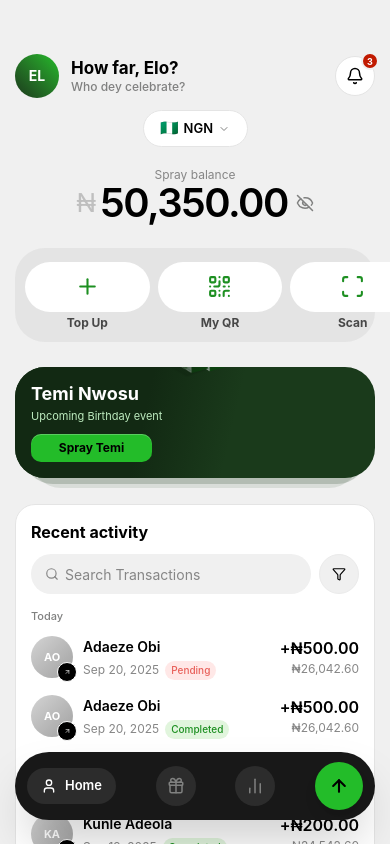
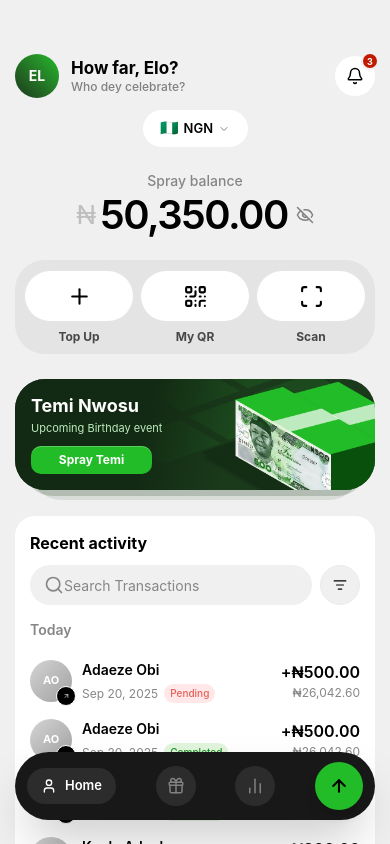
Before and after one commit to Designer-Elo/spraye, a React (Vite) app: page / in a window 390 px wide. Built offline with nearby package versions, Linux system fonts and the light colour scheme; a web font is replaced by a local one.

Commit message:
design: perfect matching illustration scale, icon colors, border removals, floating fix, and typography updates

```diff
--- a/src/App.jsx
+++ b/src/App.jsx
@@ -4,7 +4,7 @@
   Bell, Eye, EyeOff, Search, SlidersHorizontal, QrCode,
   Scan, ArrowLeft, ChevronRight, Check, X, Plus,
   Gift, User, ArrowUp, RefreshCw, LogOut, Info,
-  ChevronDown, BarChart2, Filter
+  ChevronDown, BarChart2, ListFilter
 } from 'lucide-react';
 import nairaIllustration from './assets/naira_spray_illustration.png';
 
@@ -316,7 +316,7 @@
                 </div>
                 {/* Bell with numeric badge */}
                 <div className="relative cursor-pointer active:scale-95 transition-transform">
-                  <div className="w-10 h-10 rounded-full bg-white flex items-center justify-center border border-[#E4E4E4]">
+                  <div className="w-10 h-10 rounded-full bg-white flex items-center justify-center">
                     <Bell size={18} className="text-black" />
                   </div>
                   <div className="absolute -top-1 -right-1 w-[18px] h-[18px] bg-[#C11A00] rounded-full border-2 border-[#F0F0F0] flex items-center justify-center">
@@ -341,7 +341,7 @@
                       alignItems: 'center',
                       justifyContent: 'center',
                       background: '#FFF',
-                      border: '1px solid #E4E4E4'
+                      border: 'none'
                     }}
                     className="active:scale-95 transition-transform"
                   >
@@ -356,9 +356,9 @@
                   <p
                     style={{
                       fontFamily: 'var(--font-geist)',
-                      fontWeight: 400,
-                      fontSize: '12px',
-                      lineHeight: '100%',
+                      fontWeight: 500,
+                      fontSize: '14px',
+                      lineHeight: '24px',
                       color: '#868686',
                       margin: 0,
                       padding: 0
@@ -391,16 +391,16 @@
                     }}
                   >
                     {[
-                      { label: 'Top Up',  icon: <Plus size={25} className="text-[#1D8F21]" />,   action: () => triggerToast('Top-up: Bank Transfer or Card') },
-                      { label: 'My QR',   icon: <QrCode size={25} className="text-[#1D8F21]" />, action: () => triggerToast('My QR Code') },
-                      { label: 'Scan',    icon: <Scan size={25} className="text-[#1D8F21]" />,   action: () => navigateTo('spray_someone') },
+                      { label: 'Top Up',  icon: <Plus size={25} className="text-black" />,   action: () => triggerToast('Top-up: Bank Transfer or Card') },
+                      { label: 'My QR',   icon: <QrCode size={25} className="text-black" />, action: () => triggerToast('My QR Code') },
+                      { label: 'Scan',    icon: <Scan size={25} className="text-black" />,   action: () => navigateTo('spray_someone') },
                     ].map(({ label, icon, action }) => (
-                      <div key={label} className="flex-1 flex flex-col items-center gap-[5px] justify-center">
+                      <div key={label} className="flex-1 flex flex-col items-center gap-[10px] justify-center">
                         <button
                           onClick={action}
                           style={{
                             height: '50px',
-                            width: '124.67px',
+                            width: '100%',
                             borderRadius: '100px',
                             padding: '15px 35px'
                           }}
@@ -473,8 +473,6 @@
                           position: 'absolute',
                           left: '107px',
                           top: '-57px',
-                          transform: 'scale(0.333)',
-                          transformOrigin: 'top left',
                           zIndex: 0
                         }}
                       />
@@ -508,7 +506,7 @@
                             alignItems: 'center',
                             justifyContent: 'center'
                           }}
-                          className="text-black font-bold text-[12px] active:scale-95 transition-transform"
+                          className="text-white font-bold text-[12px] active:scale-95 transition-transform"
                         >
                           Spray Temi
                         </button>
@@ -519,7 +517,7 @@
 
                 {/* ── Recent Activity card ── */}
                 <div
-                  className="mx-[15px] bg-white border border-[#E4E4E4] flex flex-col"
+                  className="mx-[15px] bg-white flex flex-col"
                   style={{
                     height: '514px',
                     borderRadius: '20px',
@@ -533,7 +531,7 @@
                   {/* Search + Filter — split */}
                   <div className="flex items-center gap-2 mb-1">
                     <div className="flex-1 relative" style={{ height: '40px' }}>
-                      <Search size={14} className="absolute left-3.5 top-1/2 -translate-y-1/2 text-[#868686]" />
+                      <Search size={20} className="absolute left-3.5 top-1/2 -translate-y-1/2 text-[#868686]" />
                       <input
                         type="text"
                         placeholder="Search Transactions"
@@ -564,12 +562,12 @@
                       }}
                       className="flex-shrink-0 active:scale-95 transition-transform border border-[#EBEBEB]"
                     >
-                      <Filter size={14} className="text-black" />
+                      <ListFilter size={14} className="text-black" />
                     </button>
                   </div>
 
                   {/* Today label */}
-                  <p className="text-[11px] text-[#808180] font-medium">Today</p>
+                  <p className="text-[14px] text-[#868686] font-semibold pb-2">Today</p>
 
                   {/* Transaction rows */}
                   <div className="flex-1 overflow-y-auto no-scrollbar space-y-[14px]">
--- a/src/index.css
+++ b/src/index.css
@@ -51,11 +51,6 @@
 
 @media (max-width: 480px) {
   .app-container {
-    position: fixed;
-    top: 0;
-    left: 0;
-    right: 0;
-    bottom: 0;
     width: 100vw;
     height: 100dvh;
     max-width: 100%;
@@ -63,8 +58,6 @@
     border-radius: 0;
     border: none;
     box-shadow: none;
-    /* Respect iOS safe areas (home indicator, notch) */
-    padding-bottom: env(safe-area-inset-bottom);
   }
 }
 
```
